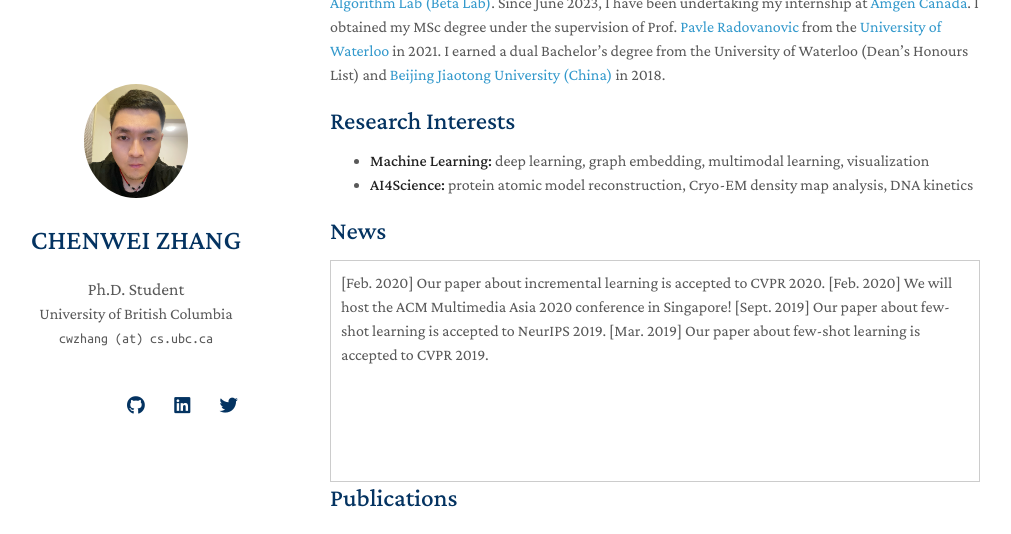
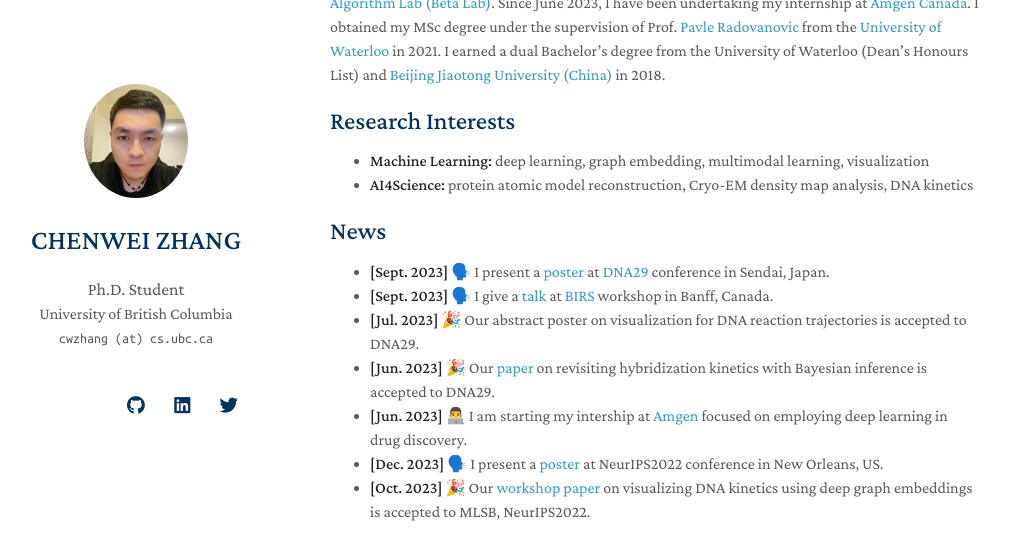
Before and after one commit to chenwei-zhang/chenwei-zhang.github.io, a Jekyll site: the page built from index.md, in a window 1280 px wide and 1400 px high, scrolled down 210 px, cut to the strip 0-534 px from the top of the window. Shown: the whole strip, without its empty margins (140-1151 px from the left). Built offline with Jekyll 4.4.1, drawn with Linux system fonts in a browser that asks for light colours; nearby versions of some CDN libraries; a style sheet for code colours, icons or effects is not loaded; our own code applies the rules of GitHub Pages for plain Markdown files.

Commit message:
Update index.md

```diff
--- a/index.md
+++ b/index.md
@@ -16,30 +16,14 @@ I am a Ph.D. student in the [Department of Computer Science](https://www.cs.ubc.
 
 ## News
 
-<style>
-.scrollable {
-  height: 200px;
-  overflow-y: auto;
-  border: 1px solid #ccc;
-  padding: 10px;
-}
-</style>
-
-<div class="scrollable">
-
-[Feb. 2020] Our paper about incremental learning is accepted to CVPR 2020.
-[Feb. 2020] We will host the ACM Multimedia Asia 2020 conference in Singapore!
-[Sept. 2019] Our paper about few-shot learning is accepted to NeurIPS 2019.
-[Mar. 2019] Our paper about few-shot learning is accepted to CVPR 2019.
-
-</div>
-
-<!---
-- **[Feb. 2020]** Our paper about incremental learning is accepted to CVPR 2020.
-- **[Feb. 2020]** We will host the ACM Multimedia Asia 2020 conference in Singapore!
-- **[Sept. 2019]** Our paper about few-shot learning is accepted to NeurIPS 2019.
-- **[Mar. 2019]** Our paper about few-shot learning is accepted to CVPR 2019.
---->
+- **[Sept. 2023]** 🗣️ I present a [poster](https://drive.google.com/file/d/1nIy9tc8CTVFkb3_ZQhSA7WVrlp3H-rQx/view?usp=sharing) at [DNA29](https://dna29.org/index.html) conference in Sendai, Japan.
+- **[Sept. 2023]** 🗣️ I give a [talk](https://www.birs.ca/events/2023/5-day-workshops/23w5142/videos/watch/202309071601-Zhang.html) at [BIRS](https://www.birs.ca/events/2023/5-day-workshops/23w5142) workshop in Banff, Canada.
+- **[Jul. 2023]** 🎉 Our abstract poster on visualization for DNA reaction trajectories is accepted to DNA29.
+- **[Jun. 2023]** 🎉 Our [paper](https://drops.dagstuhl.de/opus/volltexte/2023/18788/) on revisiting hybridization kinetics with Bayesian inference is accepted to DNA29.
+- **[Jun. 2023]** 👨‍💻 I am starting my intership at [Amgen](https://www.amgen.ca/) focused on employing deep learning in drug discovery.
+- **[Dec. 2023]** 🗣️ I present a [poster](https://neurips.cc/media/PosterPDFs/NeurIPS%202022/59044.png?t=1669169245.3355224) at NeurIPS2022 conference in New Orleans, US.
+- **[Oct. 2023]** 🎉 Our [workshop paper](https://www.mlsb.io/papers_2022/Visualizing_DNA_reaction_trajectories_with_deep_graph_embedding_approaches.pdf
+) on visualizing DNA kinetics using deep graph embeddings is accepted to MLSB, NeurIPS2022.
 
 {% include_relative _includes/publications.md %}
 
```
